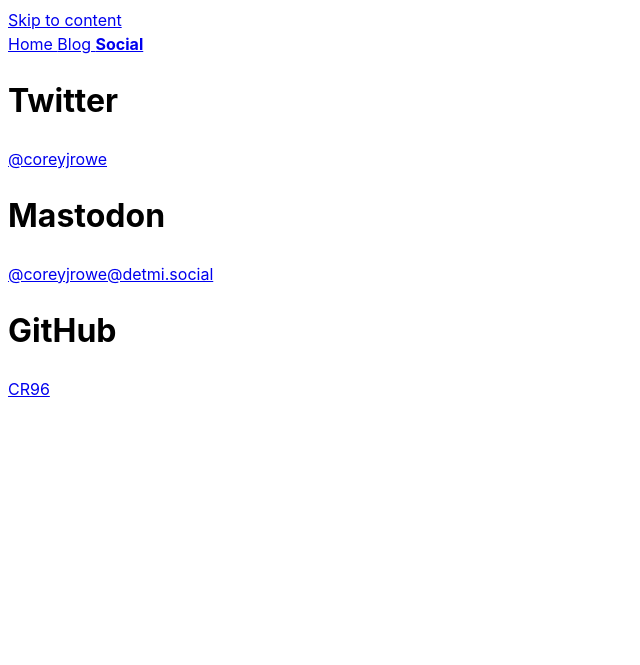
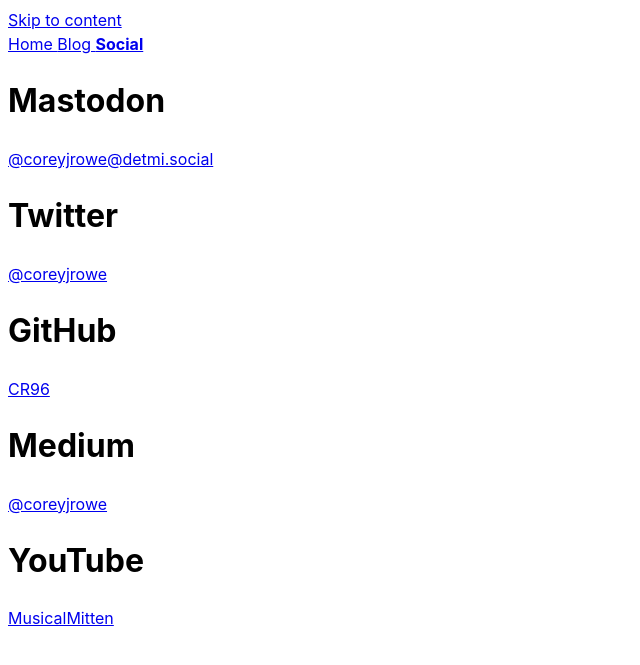
Before and after one commit to CR96/blog, a Jekyll site: the page built from social.md, in a window 1280 px wide. Shown: the top 665 px of the page, without its empty margins (0-640 px from the left). Built offline with Jekyll 4.4.1, drawn with Linux system fonts in a browser that asks for light colours.

Commit message:
Update social media links

```diff
--- a/social.md
+++ b/social.md
@@ -2,11 +2,17 @@
 title: "Social"
 ---
 
+# Mastodon
+[@coreyjrowe@detmi.social](https://detmi.social/@coreyjrowe)
+
 # Twitter
 [@coreyjrowe](https://twitter.com/coreyjrowe)
 
-# Mastodon
-[@coreyjrowe@detmi.social](https://detmi.social/@coreyjrowe)
-
 # GitHub
 [CR96](https://github.com/CR96)
+
+# Medium
+[@coreyjrowe](https://medium.com/@coreyjrowe)
+
+# YouTube
+[MusicalMitten](https://www.youtube.com/@musicalmitten)
```
